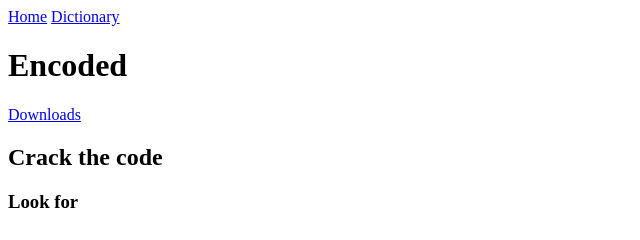
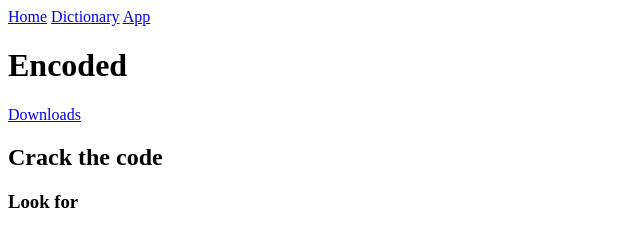
Before and after one commit to opticalraze/descrambler, a plain HTML site: page index.html in a window 1280 px wide. Shown: the top 240 px of the page, 0-640 px from the left. Drawn offline with Linux system fonts and the light colour scheme.

Commit message:
Update index.html

```diff
--- a/index.html
+++ b/index.html
@@ -7,6 +7,7 @@
   <body>
     <a href="index.html">Home</a>
     <a href="dictionary.html">Dictionary</a>
+    <a href="app.html">App</a>
     <h1>Encoded</h1>
     <a href="https://github.com/opticalraze/encoded/raw/master/bin/Debug/Encoded.exe">Downloads</a>
 
```
